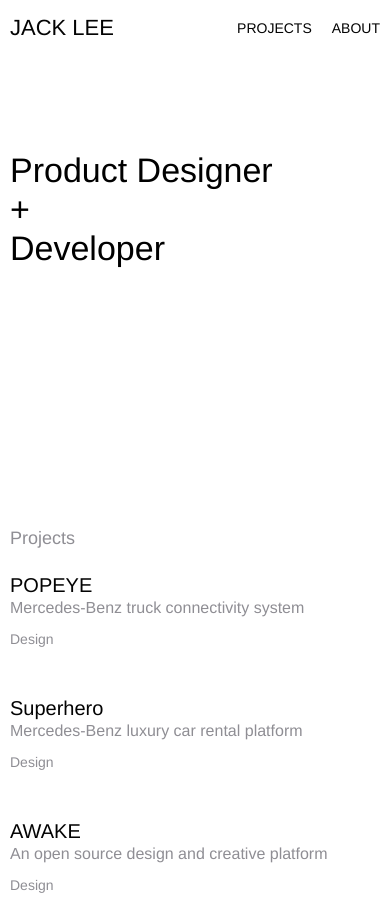
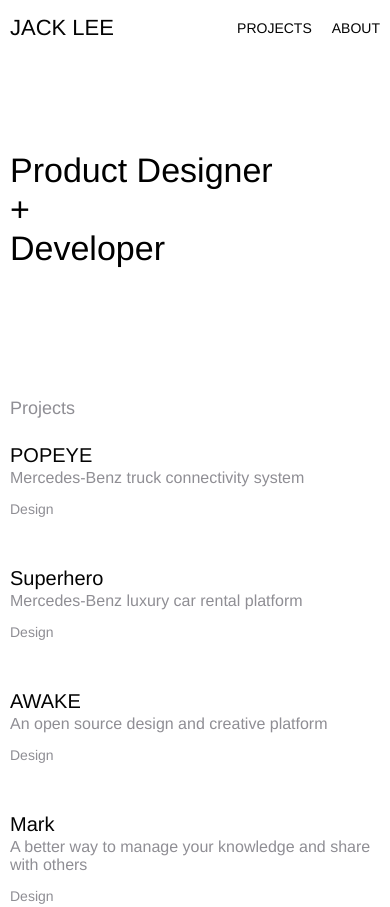
Before and after one commit to JinxiuLee/jinxiulee.github.io, a website with bundled scripts: page index.html in a window 390 px wide. Shown: the top 907 px of the page. Built offline with nearby package versions, Linux system fonts and the light colour scheme.

Commit message:
update home page css

```diff
--- a/public/css/main.css
+++ b/public/css/main.css
@@ -462,7 +462,7 @@ nav {
   opacity: .54;
 }
 .main-wrapper {
-  padding: 220px 0 320px;
+  padding: 220px 0 280px;
 }
 .main-title {
   font-size: 68px;
@@ -477,7 +477,7 @@ nav {
 }
 @media (max-width: 800px) {
   .main-wrapper {
-    padding: 100px 0 160px;
+    padding: 100px 0 30px;
   }
   .main-title {
     font-size: 34px;
```
